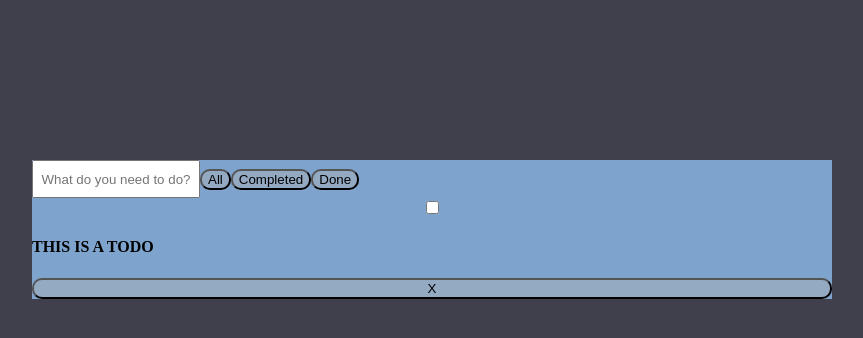
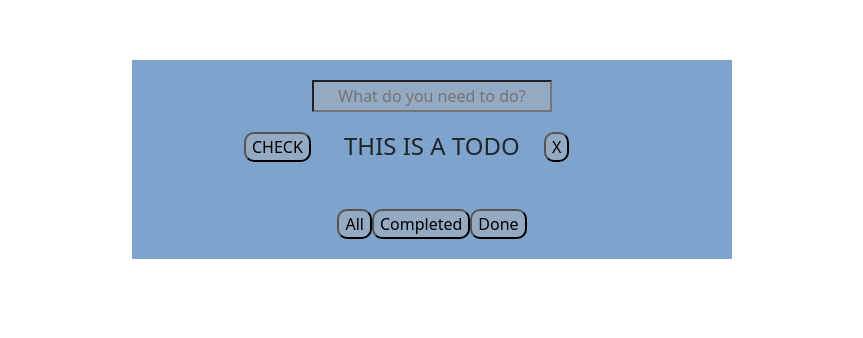
Before and after one commit to carljduff/todo-app, a React (Create React App) app: page / in a window 1280 px wide. Shown: the part 240-578 px from the top of the page, without its empty margins (208-1071 px from the left). Built offline with nearby package versions, Linux system fonts and the light colour scheme.

Commit message:
created todo component

```diff
--- a/package.json
+++ b/package.json
@@ -10,7 +10,9 @@
     "@testing-library/jest-dom": "^5.16.2",
     "@testing-library/react": "^12.1.4",
     "@testing-library/user-event": "^13.5.0",
+    "bootstrap": "^5.1.3",
     "react": "^17.0.2",
+    "react-bootstrap": "^2.2.1",
     "react-dom": "^17.0.2",
     "react-scripts": "5.0.0",
     "web-vitals": "^2.1.4"
--- a/src/App.css
+++ b/src/App.css
@@ -4,10 +4,10 @@ body {
 
 .app {
     margin: auto;
-    margin-top: 400px;
+    margin-top: 300px;
     background-color: #7EA3CC;
-    max-width: 800px;
-    max-height: 800px;
+    max-width: 600px;
+    max-height: 600px;
 }
 .button, .status-button {
     border-radius: 10px;
@@ -16,11 +16,15 @@ body {
     cursor: pointer;
     background-color: #94A9C2;
     color: black;
-
 }
 
-.todo-wrap {
+.check {
+    margin-left: 100px;
+}
+
+.button-wrapper {
+    margin-top: 20px;
     display: flex;
-    flex-flow: column wrap;
     justify-content: center;
+    padding: 20px;
 }
--- a/src/App.js
+++ b/src/App.js
@@ -2,8 +2,11 @@ import React, { useState } from 'react'
 import Input from "./components/Input";
 import StatusButton from './components/StatusButton';
 import Todo from './components/Todo';
+import 'bootstrap/dist/css/bootstrap.min.css';
 import './App.css';
-
+import Container from 'react-bootstrap/Container'
+import Row from 'react-bootstrap/Row'
+import Col from 'react-bootstrap/Col'
 
 function App() {
 
@@ -16,14 +19,13 @@ function App() {
     <div className="app">
 
      <Input />
-     <StatusButton label={'All'}  />
-     <StatusButton label={'Completed'} />
-     <StatusButton label={'Done'}/>
      <Todo />
+     <div className='button-wrapper'>
+<StatusButton label={'All'}  />
+<StatusButton label={'Completed'} />
+<StatusButton label={'Done'}/>
 
-
-
-
+     </div>
 
     </div>
   );
--- a/src/components/Input.js
+++ b/src/components/Input.js
@@ -1,11 +1,11 @@
 import '../css/input.css'
 export default function Input() {
     return(
-        <>
+        <div className='input-wrapper'>
 
         <input className='input' placeholder="What do you need to do?" />
 
 
-        </>
+        </div>
     )
 }
--- a/src/components/StatusButton.js
+++ b/src/components/StatusButton.js
@@ -1,12 +1,14 @@
 export default function StatusButton(props) {
     return(
-        <>
+
+
+        <div>
 
 
 
         <button className="status-button">{props.label}</button>
 
 
-        </>
+        </div>
     )
 }
--- a/src/components/Todo.js
+++ b/src/components/Todo.js
@@ -1,18 +1,25 @@
 import { FontAwesomeIcon } from '@fortawesome/react-fontawesome'
 import '../App.css'
+import Container from 'react-bootstrap/Container'
+import Row from 'react-bootstrap/Row'
+import Col from 'react-bootstrap/Col'
 
 export default function Todo() {
     return(
         <>
 
-       <div className='todo-wrap'>
+
+       <Container>
+  <Row className='todo-wrap'>
+    <Col><button className='button check'>CHECK</button></Col>
+    <Col><h4 className="todo">THIS IS A TODO</h4></Col>
+    <Col><button className='button'>X</button></Col>
+  </Row>
+</Container>
 
 
-            <input type='checkbox' />
-            <h4 className="todo"> THIS IS A TODO</h4>
-            <button className='button'>X</button>
 
-        </div>
+
 
         </>
     )
--- a/src/css/input.css
+++ b/src/css/input.css
@@ -1,5 +1,13 @@
+.input-wrapper {
+    display: flex;
+    justify-content: center;
+}
+
 .input {
-    width: 10rem;
+    width: 15rem;
     height: 2rem;
     text-align: center;
+    margin-bottom: 20px;
+    margin-top: 20px;
+    background-color: #94A9C2;
 }
```
Also changed, not shown: 1 other file (tests, documents, lock files or other folders).
